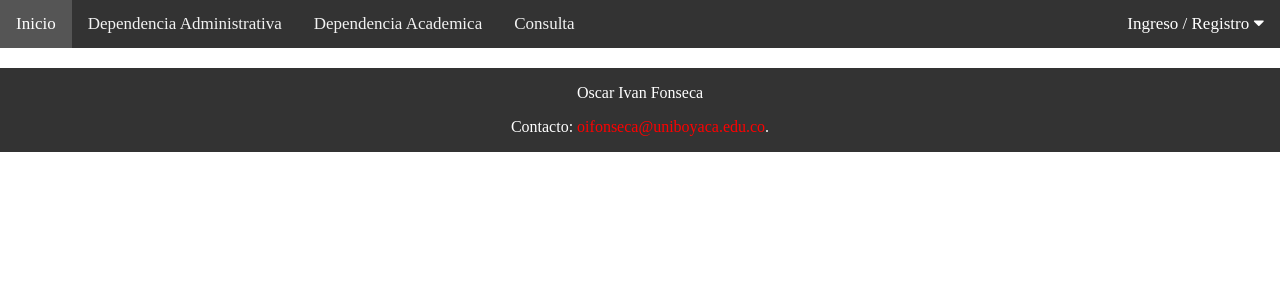
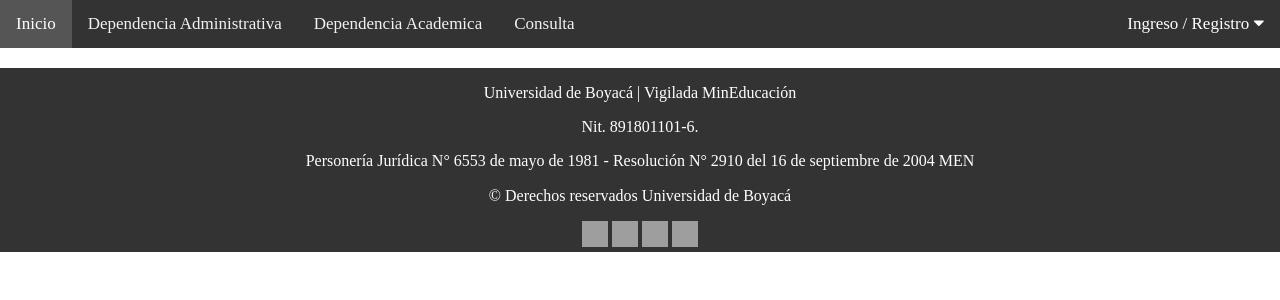
Before and after one commit to 1OSCARFONSECA1/Proyecto-Final, a PHP site: template Software/views/template.php in a window 1280 px wide. Shown: the top 300 px of the page. Run offline with PHP 8.4, Linux system fonts and the light colour scheme; the template is opened without the code that fills it, so the values that code supplies are empty; some libraries are stand-ins or nearby versions; grey boxes are pictures that could not be loaded.

Commit message:
Update footer.php

```diff
--- a/Software/views/modules/footer.php
+++ b/Software/views/modules/footer.php
@@ -1,4 +1,18 @@
 <footer>
-  <p>Oscar Ivan Fonseca</p>
-  <p>Contacto: <a href="mailto:oifonseca@uniboyaca.edu.co">oifonseca@uniboyaca.edu.co</a>.</p>
+  <footer>
+    <p>Universidad de Boyacá | Vigilada MinEducación</p>
+    <p>Nit. 891801101-6</a>.</p>
+    <p>Personería Jurídica N° 6553 de mayo de 1981 - Resolución N° 2910 del 16 de septiembre de 2004 MEN </p>
+    <p>© Derechos reservados Universidad de Boyacá </p>
+
+    <a href="https://es-la.facebook.com/universidaddeboyaca/"><img src="https://campusvirtual.uniboyaca.edu.co/express/design/imgs/face.png" alt="" role="presentation" class="img-responsive atto_image_button_text-bottom" data-pin-nopin="true" width="26" height="26"></a>
+  </a>
+  <a href="https://www.instagram.com/universidad_de_boyaca/"><img src="https://campusvirtual.uniboyaca.edu.co/express/design/imgs/instagram.png" alt="" role="presentation" class="img-responsive atto_image_button_text-bottom" data-pin-nopin="true" width="26" height="26">
+</a>
+<a href="https://twitter.com/univboyaca"><img src="https://campusvirtual.uniboyaca.edu.co/express/design/imgs/twitter.png" alt="" role="presentation" class="img-responsive atto_image_button_text-bottom" data-pin-nopin="true" width="26" height="26"></a>
+</a>
+<a href="https://www.youtube.com/user/universidaddeboyaca"><img src="https://campusvirtual.uniboyaca.edu.co/express/design/imgs/youtube.png" alt="" role="presentation" class="img-responsive atto_image_button_text-bottom" data-pin-nopin="true" width="26" height="26"></a>
+
+  </footer>
+
 </footer>
```
